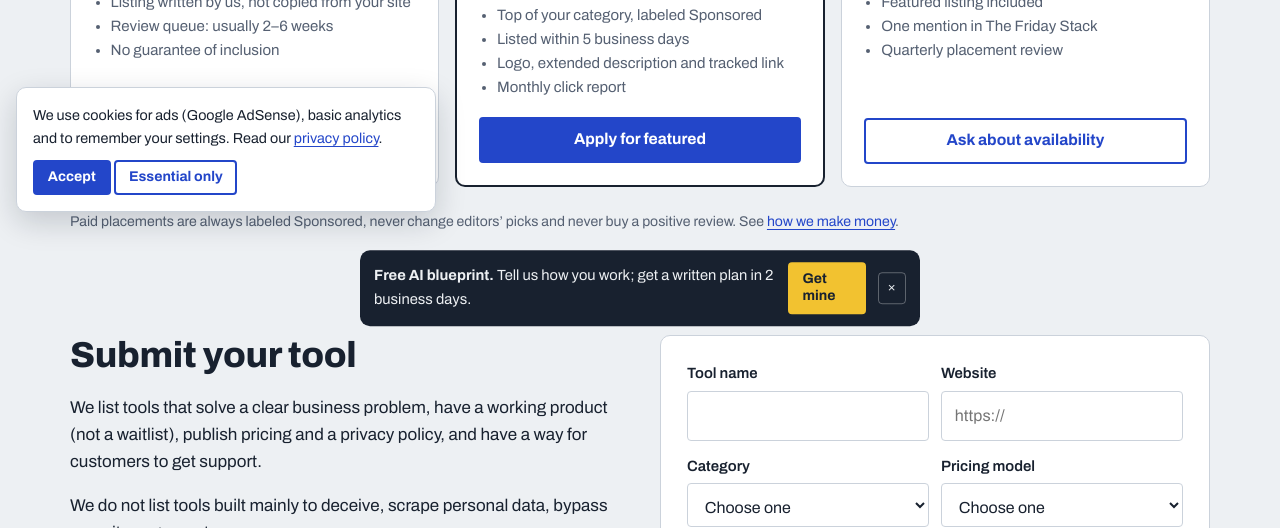
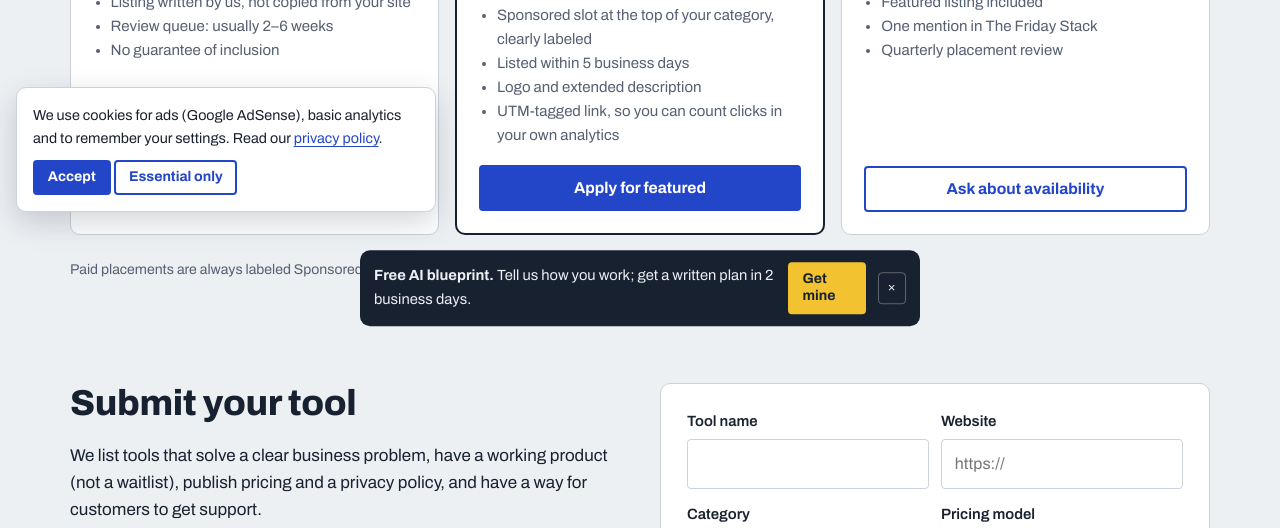
Before and after one commit to WEBWORKSA1/67805-com, a plain HTML site: page list-your-tool.html in a window 1280 px wide. Shown: the part 572-1100 px from the top of the page. Drawn offline with Linux system fonts and the light colour scheme.

Commit message:
List your tool: make every listing promise true
- Thank-you message promised a reply within 5 business days; no reply
  process exists. It now matches the tier boxes: free reviews usually
  take 2-6 weeks, featured listings go live within 5 business days,
  approved tools appear in the directory.
- "Most chosen" badge on Featured listing was untrue (the only
  submission so far chose Free review); now "Fastest".
- "Top of your category" now reads as a labeled Sponsored slot, so it
  no longer conflicts with "we never sell rankings".
- "Monthly click report" cannot be delivered (the site has no click
  tracking); replaced by the UTM-tagged link the directory now adds.

Co-Authored-By: Claude Opus 5.5 <noreply@anthropic.com>
Claude-Session: https://claude.ai/code/session_01CLEd6BUypSEyi9c3xhikZv

```diff
--- a/list-your-tool.html
+++ b/list-your-tool.html
@@ -21,7 +21,7 @@
 <link href="https://fonts.googleapis.com/css2?family=Archivo:wdth,wght@62..125,400..900&display=swap" rel="stylesheet">
 <link rel="stylesheet" href="assets/css/site.css">
 <script async src="https://pagead2.googlesyndication.com/pagead/js/adsbygoogle.js?client=ca-pub-6620975821265271" crossorigin="anonymous"></script>
-<script type="application/ld+json">{"@context": "https://schema.org", "@type": "WebPage", "name": "List Your AI Tool on 67805.com", "description": "Submit your AI tool for a free editorial review or a featured placement in the 67805.com directory, read by small-business owners choosing AI tools.", "url": "https://67805.com/list-your-tool.html", "isPartOf": {"@type": "WebSite", "name": "67805.com", "url": "https://67805.com/"}, "dateModified": "2026-10-27"}</script>
+<script type="application/ld+json">{"@context": "https://schema.org", "@type": "WebPage", "name": "List Your AI Tool on 67805.com", "description": "Submit your AI tool for a free editorial review or a featured placement in the 67805.com directory, read by small-business owners choosing AI tools.", "url": "https://67805.com/list-your-tool.html", "isPartOf": {"@type": "WebSite", "name": "67805.com", "url": "https://67805.com/"}, "dateModified": "2026-11-25"}</script>
 <script type="application/ld+json">{"@context": "https://schema.org", "@type": "BreadcrumbList", "itemListElement": [{"@type": "ListItem", "position": 1, "name": "Home", "item": "https://67805.com/index.html"}, {"@type": "ListItem", "position": 2, "name": "List your tool"}]}</script>
 </head><body>
 <a class="skip" href="#main">Skip to content</a>
@@ -37,14 +37,14 @@
 <section class="sec tight"><div class="wrap">
 <div class="grid g3">
 <div class="tier"><h3>Free review</h3><div class="price">$0</div><ul><li>Considered for the directory by our editors</li><li>Listing written by us, not copied from your site</li><li>Review queue: usually 2–6 weeks</li><li>No guarantee of inclusion</li></ul><a class="btn ghost" href="#submit">Submit for review</a></div>
-<div class="tier hi"><span class="tag sig">Most chosen</span><h3>Featured listing</h3><div class="price">from $149<span class="small">/month</span></div><ul><li>Top of your category, labeled Sponsored</li><li>Listed within 5 business days</li><li>Logo, extended description and tracked link</li><li>Monthly click report</li></ul><a class="btn" href="#submit">Apply for featured</a></div>
+<div class="tier hi"><span class="tag sig">Fastest</span><h3>Featured listing</h3><div class="price">from $149<span class="small">/month</span></div><ul><li>Sponsored slot at the top of your category, clearly labeled</li><li>Listed within 5 business days</li><li>Logo and extended description</li><li>UTM-tagged link, so you can count clicks in your own analytics</li></ul><a class="btn" href="#submit">Apply for featured</a></div>
 <div class="tier"><h3>Category sponsor</h3><div class="price">from $499<span class="small">/month</span></div><ul><li>Exclusive banner across one category</li><li>Featured listing included</li><li>One mention in The Friday Stack</li><li>Quarterly placement review</li></ul><a class="btn ghost" href="#submit">Ask about availability</a></div>
 </div>
 <p class="small mt">Paid placements are always labeled Sponsored, never change editors’ picks and never buy a positive review. See <a href="how-we-make-money.html">how we make money</a>.</p>
 </div></section>
 <section class="sec tight" id="submit"><div class="wrap split">
 <div class="prose"><h2>Submit your tool</h2><p>We list tools that solve a clear business problem, have a working product (not a waitlist), publish pricing and a privacy policy, and have a way for customers to get support.</p><p>We do not list tools built mainly to deceive, scrape personal data, bypass security or generate spam.</p><p>Questions before you apply? <a href="contact.html">Contact us</a>.</p></div>
-<form class="panel" data-form="Tool submission" data-ok="Thanks. We review every submission and reply within 5 business days." novalidate>
+<form class="panel" data-form="Tool submission" data-ok="Thanks, your submission is in. Free reviews usually take 2–6 weeks and featured listings go live within 5 business days. Approved tools appear in the directory." novalidate>
 <label class="hp" aria-hidden="true">Leave empty<input name="hp_name" tabindex="-1" autocomplete="off"></label>
 <div class="two"><div class="field"><label for="t1">Tool name</label><input id="t1" name="tool_name" required></div><div class="field"><label for="t2">Website</label><input id="t2" name="tool_url" type="url" required placeholder="https://"></div></div>
 <div class="two"><div class="field"><label for="t3">Category</label><select id="t3" name="category" required><option value="">Choose one</option><option>AI assistants</option><option>Writing & content</option><option>Images & design</option><option>Video & audio</option><option>Meetings & productivity</option><option>Automation & agents</option><option>Customer support</option><option>Sales & outreach</option><option>Marketing & SEO</option><option>Finance & admin</option><option>Websites & code</option><option>Research & data</option><option>Hiring & HR</option><option>Docs & legal</option></select></div>
```
Also changed, not shown: src/pages/list-your-tool.html (+2 -2 lines).
